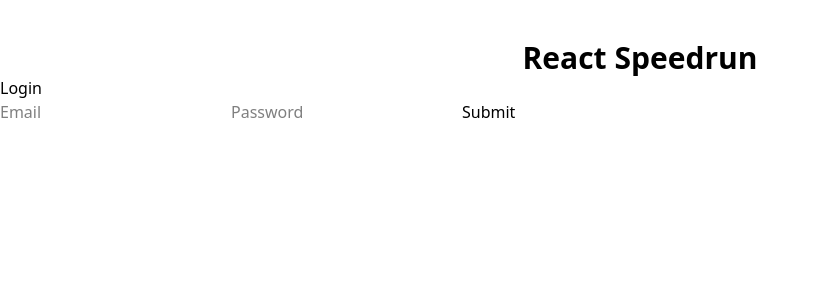
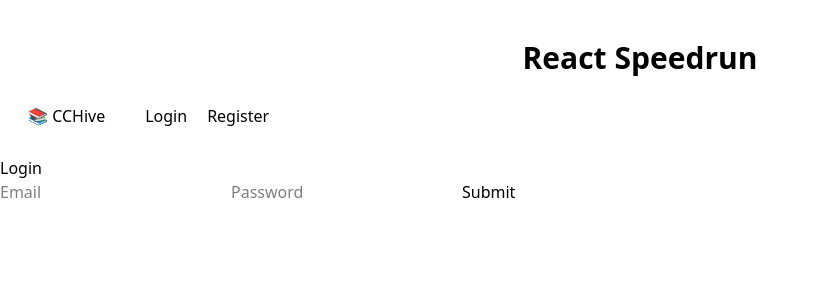
Before and after one commit to arshackerofficial/cchive_frontend, a React (Vite) app: page /login in a window 1280 px wide. Shown: the top 300 px of the page, without its empty margins (0-818 px from the left). Built offline with nearby package versions, Linux system fonts and the light colour scheme; no server answers.

Commit message:
Create Navbar and setup and set up routing.
Make use of the user in useContext to render page appropriately.

```diff
--- a/src/App.jsx
+++ b/src/App.jsx
@@ -1,3 +1,4 @@
+import Navbar from "./components/Navbar";
 import AppRoutes from "./router/AppRoutes";
 
 
@@ -7,6 +8,7 @@ const App = () => {
       <div className="text-3xl font-bold pt-10 flex justify-center">
         React Speedrun
       </div>
+      <Navbar />
       <AppRoutes />
     </div>
   )
--- /dev/null
+++ b/src/components/Navbar.jsx
@@ -0,0 +1,40 @@
+import { Link, useNavigate } from "react-router-dom";
+import { useAuth } from "../context/AuthContext";
+
+const Navbar = () => {
+    const {user, logout} = useAuth();
+    const navigate = useNavigate();
+
+    const handleLogout = async () => {
+        await logout();
+        navigate('/login');
+    }
+
+    return(
+        <nav className="p-7 flex gap-10">
+            <Link to='/home' >📚 CCHive</Link>
+            <div className="flex gap-5">
+                {user ? (
+                    <>
+                        <span className="pr-5 ">Welcome, {user.first_name}</span>
+                        <Link to='/feed'>Feed</Link>
+                        <Link to='/home'>Home</Link>
+                        <Link to='/marketplace'>Marketplace</Link>
+                        <Link to='/study_groups'>Study Groups</Link>
+                        <button onClick={handleLogout}>Logout</button>
+                    </>
+                )
+                :
+                (
+                    <>
+                        <Link to='/login'>Login</Link>
+                        <Link to='/register'>Register</Link>
+                    </>
+                )}
+            </div>
+            {console.log(user)}
+        </nav>
+    )
+}
+
+export default Navbar
--- a/src/router/AppRoutes.jsx
+++ b/src/router/AppRoutes.jsx
@@ -11,6 +11,7 @@ const AppRoutes = () => {
 
     return (
         <Routes>
+            <Route path="/home" element={<Home />} />
             <Route path="/" element={user ? <Navigate to="/feed"/> : <Home />} />
             <Route path="/login" element={!user ? <Login /> : <Navigate to="/feed"/>} />
             <Route path="/feed" element={user ? <Feed /> : <Navigate to="/login"/> } />
```
